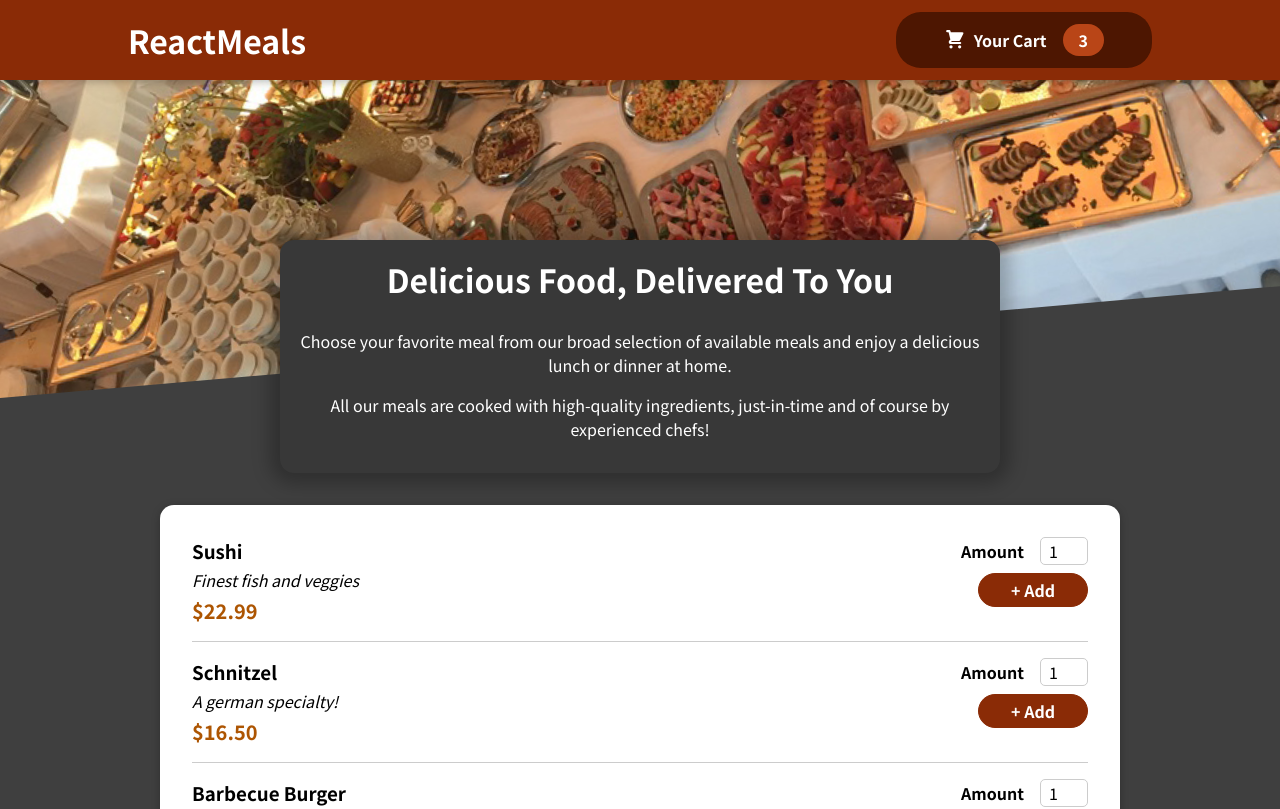
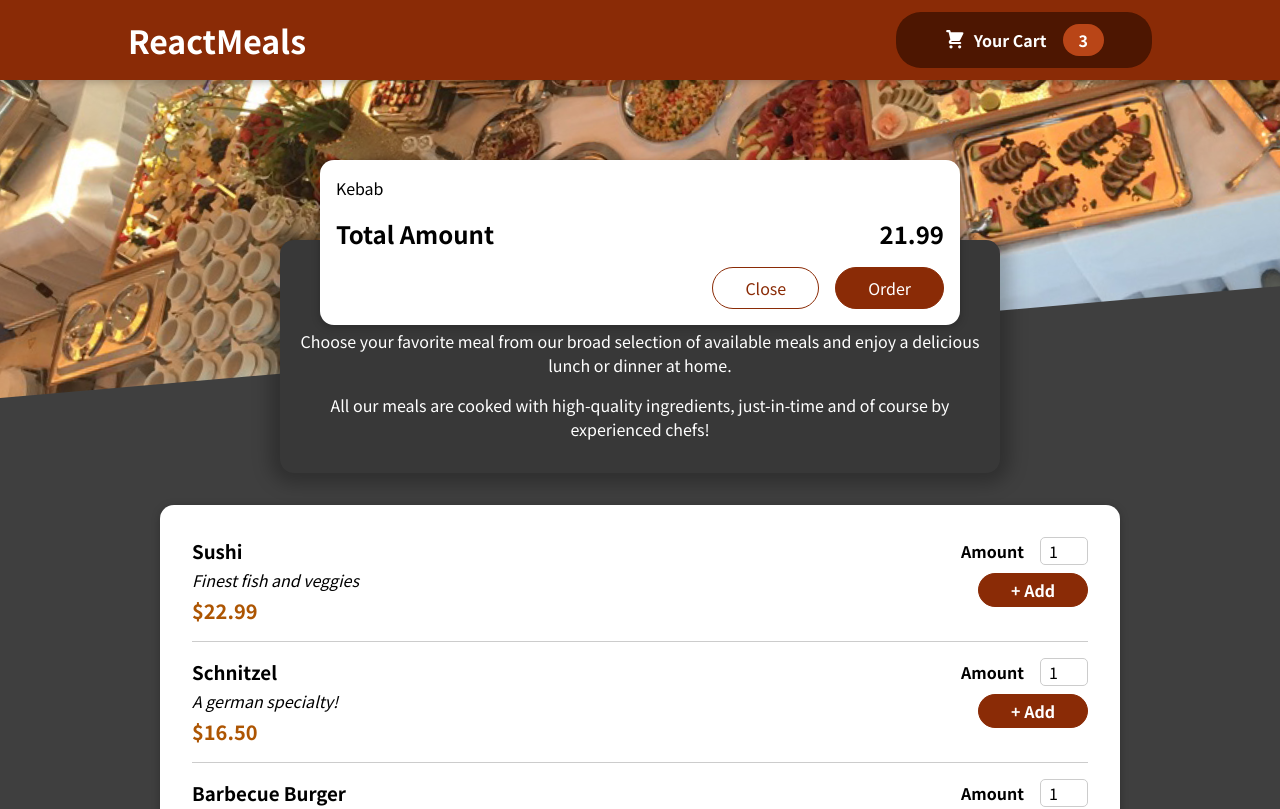
Before and after one commit to nidash/react-food-app, a React (Create React App) app: page / in a window 1280 px wide. Shown: the top 809 px of the page. Built offline with nearby package versions, Linux system fonts and the light colour scheme.

Commit message:
Using portals and Modal

```diff
--- a/public/index.html
+++ b/public/index.html
@@ -28,6 +28,7 @@
   </head>
   <body>
     <noscript>You need to enable JavaScript to run this app.</noscript>
+    <div id="overlays"></div>
     <div id="root"></div>
     <!--
       This HTML file is a template.
--- a/src/App.js
+++ b/src/App.js
@@ -1,9 +1,11 @@
 import { Fragment } from "react";
 import Header from "./components/Layout/Header";
 import Meals from "./components/Meals/Meals";
+import Cart from "./components/Cart/Cart";
 function App() {
   return (
     <Fragment>
+      <Cart/>
       <Header />
       <main>
         <Meals />
--- /dev/null
+++ b/src/components/Cart/Cart.js
@@ -0,0 +1,21 @@
+import classes from "./Cart.module.css";
+import Modal from "../UI/Modal";
+const Cart = (props) => {
+  const cartItems = <ul className={classes['cart-items']}>{[{ id: "c1", name: "Kebab", amount: 2, price: 12.99 }].map(
+    (item) => <li>{item.name}</li>)}</ul>;
+
+  return (
+    <Modal>{cartItems}
+    <div className={classes.total}>
+        <soan>Total Amount</soan>
+        <span>21.99</span>
+    </div>
+        <div className={classes.actions}>
+            <button className={classes['button--alt']}>Close</button>
+            <button className={classes.button}>Order</button>
+        </div>
+    </Modal>
+  )
+};
+
+export default Cart;
--- /dev/null
+++ b/src/components/Cart/Cart.module.css
@@ -0,0 +1,46 @@
+.cart-items {
+    list-style: none;
+    margin: 0;
+    padding: 0;
+    max-height: 20rem;
+    overflow: auto;
+  }
+
+  .total {
+    display: flex;
+    justify-content: space-between;
+    align-items: center;
+    font-weight: bold;
+    font-size: 1.5rem;
+    margin: 1rem 0;
+  }
+
+  .actions {
+    text-align: right;
+  }
+
+  .actions button {
+    font: inherit;
+    cursor: pointer;
+    background-color: transparent;
+    border: 1px solid #8a2b06;
+    padding: 0.5rem 2rem;
+    border-radius: 25px;
+    margin-left: 1rem;
+  }
+
+  .actions button:hover,
+  .actions button:active {
+    background-color: #5a1a01;
+    border-color: #5a1a01;
+    color: white;
+  }
+
+  .actions .button--alt {
+    color: #8a2b06;
+  }
+
+  .actions .button {
+    background-color: #8a2b06;
+    color: white;
+  }
--- a/src/components/Meals/MealItem/MealItemForm.js
+++ b/src/components/Meals/MealItem/MealItemForm.js
@@ -7,10 +7,10 @@
         <Input label="Amount" input={{
             id: 'amount',
             type: 'number',
-            min: 1,
-            max: 5,
-            step: 1,
-            defaultValue: 1
+            min: '1',
+            max: '5',
+            step: '1',
+            defaultValue: '1'
         }}/>
         <button>+ Add</button>
     </form>
--- /dev/null
+++ b/src/components/UI/Modal.js
@@ -0,0 +1,26 @@
+import classes from "./Modal.module.css";
+import { Fragment } from "react";
+import ReactDOM from "react-dom";
+
+const Backdrop = (props) => {
+  return <div className={classes.Backdrop} />;
+};
+const ModalOverlay = (props) => {
+  return (
+    <div className={classes.modal}>
+      <div className={classes.content}>{props.children}</div>
+    </div>
+  );
+};
+
+const portalElement = document.getElementById("overlays");
+
+const Modal = (props) => {
+  return (
+    <Fragment>
+      {ReactDOM.createPortal(<Backdrop />,portalElement)}
+      {ReactDOM.createPortal(<ModalOverlay>{props.children}</ModalOverlay>,portalElement)}
+    </Fragment>
+  );
+};
+export default Modal;
--- /dev/null
+++ b/src/components/UI/Modal.module.css
@@ -0,0 +1,40 @@
+.backdrop {
+    position: fixed;
+    top: 0;
+    left: 0;
+    width: 100%;
+    height: 100vh;
+    z-index: 20;
+    background-color: rgba(0, 0, 0, 0.75);
+  }
+
+  .modal {
+    position: fixed;
+    top: 20vh;
+    left: 5%;
+    width: 90%;
+    background-color: white;
+    padding: 1rem;
+    border-radius: 14px;
+    box-shadow: 0 2px 8px rgba(0, 0, 0, 0.25);
+    z-index: 30;
+    animation: slide-down 300ms ease-out forwards;
+  }
+
+  @media (min-width: 768px) {
+    .modal {
+      width: 40rem;
+      left: calc(50% - 20rem);
+    }
+  }
+
+  @keyframes slide-down {
+    from {
+      opacity: 0;
+      transform: translateY(-3rem);
+    }
+    to {
+      opacity: 1;
+      transform: translateY(0);
+    }
+  }
```
